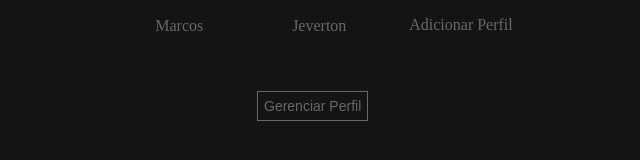
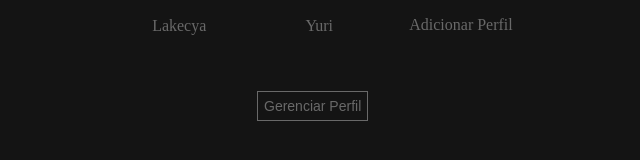
Before and after one commit to JevertonMonteiro/Projeto-tela-netflix, a plain HTML site: page index.html in a window 1280 px wide. Shown: the part 424-584 px from the top of the page, 319-959 px from the left. Drawn offline with Linux system fonts and the light colour scheme.

Commit message:
Update index.html

```diff
--- a/index.html
+++ b/index.html
@@ -12,11 +12,11 @@
         <div class="center">
             <div class="avatar">
                 <img src="img/Netflix-avatar.png" alt="avatar1">
-                <p>Marcos</p>
+                <p>Lakecya</p>
             </div>
             <div class="avatar">
                 <img src="img/avatar-netflix.jpg" alt="avatar1">
-                <p>Jeverton</p>
+                <p>Yuri</p>
             </div>
             <div class="adicionar">
                 <img src="img/adicionar.png" alt="adicionar" width="50px">
@@ -26,4 +26,5 @@
            <button>Gerenciar Perfil</button>
     </main>
 </body>
+
 </html>
```
